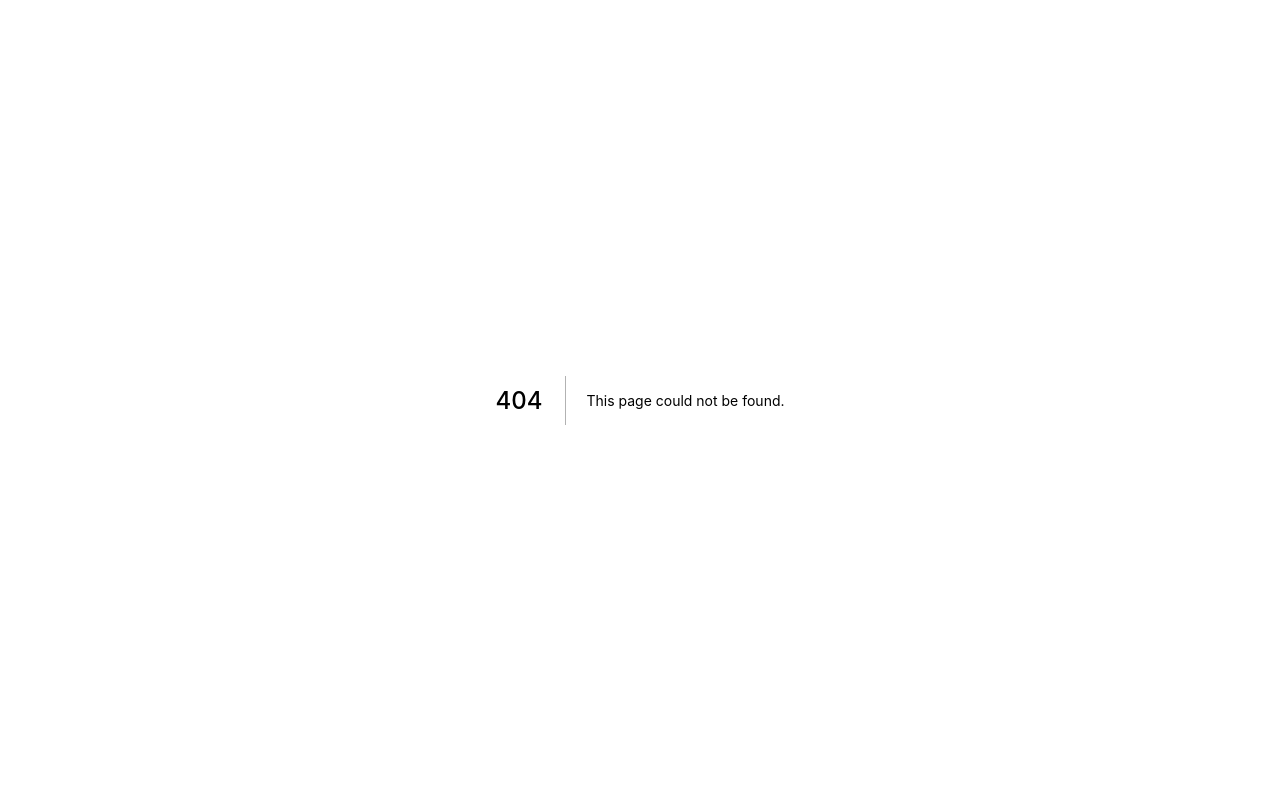
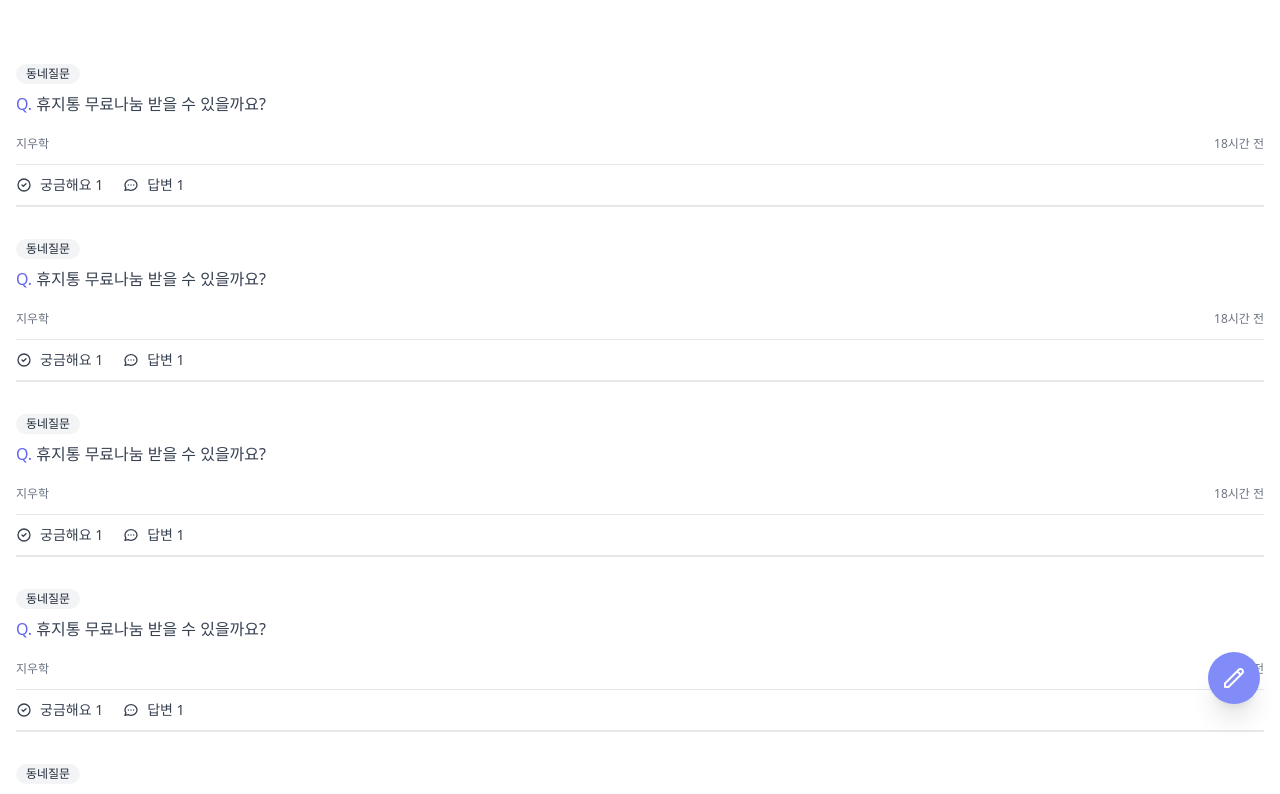
Before and after one commit to createhb21/modernhouse, a Next.js app: page /community in a window 1280 px wide. Before the commit this address had no page. Shown: the top 794 px of the page. Built offline with nearby package versions, Linux system fonts and the light colour scheme.

Commit message:
community page styling

```diff
--- /dev/null
+++ b/pages/community/index.tsx
@@ -0,0 +1,77 @@
+import type { NextPage } from 'next';
+
+const Community: NextPage = () => {
+  return (
+    <div className="space-y-8 py-16 px-4">
+      {[1, 2, 3, 4, 5, 6].map((_, i) => (
+        <div key={i} className="flex cursor-pointer flex-col items-start">
+          <span className="flex items-center rounded-full bg-gray-100 px-2.5 py-0.5 text-xs font-medium text-gray-800">
+            동네질문
+          </span>
+          <div className="mt-2 text-gray-700">
+            <span className="font-medium text-indigo-500">Q.</span> 휴지통
+            무료나눔 받을 수 있을까요?
+          </div>
+          <div className="mt-5 flex w-full items-center justify-between text-xs font-medium text-gray-500">
+            <span>지우학</span>
+            <span>18시간 전</span>
+          </div>
+          <div className="mt-3 flex w-full space-x-5 border-t border-b-[2px] py-2.5 text-gray-700">
+            <span className="flex items-center space-x-2 text-sm">
+              <svg
+                className="h-4 w-4"
+                fill="none"
+                stroke="currentColor"
+                viewBox="0 0 24 24"
+                xmlns="http://www.w3.org/2000/svg"
+              >
+                <path
+                  strokeLinecap="round"
+                  strokeLinejoin="round"
+                  strokeWidth="2"
+                  d="M9 12l2 2 4-4m6 2a9 9 0 11-18 0 9 9 0 0118 0z"
+                ></path>
+              </svg>
+              <span>궁금해요 1</span>
+            </span>
+            <span className="flex items-center space-x-2 text-sm">
+              <svg
+                className="h-4 w-4"
+                fill="none"
+                stroke="currentColor"
+                viewBox="0 0 24 24"
+                xmlns="http://www.w3.org/2000/svg"
+              >
+                <path
+                  strokeLinecap="round"
+                  strokeLinejoin="round"
+                  strokeWidth="2"
+                  d="M8 12h.01M12 12h.01M16 12h.01M21 12c0 4.418-4.03 8-9 8a9.863 9.863 0 01-4.255-.949L3 20l1.395-3.72C3.512 15.042 3 13.574 3 12c0-4.418 4.03-8 9-8s9 3.582 9 8z"
+                ></path>
+              </svg>
+              <span>답변 1</span>
+            </span>
+          </div>
+        </div>
+      ))}
+      <button className="fixed bottom-24 right-5 cursor-pointer rounded-full bg-indigo-400 p-3.5 text-white shadow-xl transition-colors hover:bg-indigo-500">
+        <svg
+          className="h-6 w-6"
+          fill="none"
+          stroke="currentColor"
+          viewBox="0 0 24 24"
+          xmlns="http://www.w3.org/2000/svg"
+        >
+          <path
+            strokeLinecap="round"
+            strokeLinejoin="round"
+            strokeWidth="2"
+            d="M15.232 5.232l3.536 3.536m-2.036-5.036a2.5 2.5 0 113.536 3.536L6.5 21.036H3v-3.572L16.732 3.732z"
+          ></path>
+        </svg>
+      </button>
+    </div>
+  );
+};
+
+export default Community;
```
